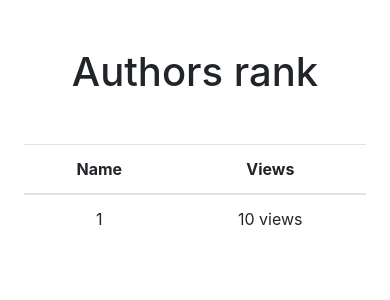
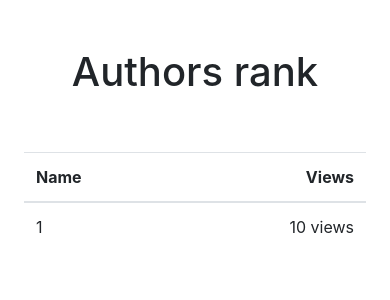
Before and after one commit to charlesferreira/fsnd-log-analysis, a Flask app: page /authors in a window 390 px wide. Shown: the part 80-380 px from the top of the page. Run offline with Flask 2, Linux system fonts and the light colour scheme; a database or web service that is not in the repository returns one stand-in record (values such as "Sample title"); some libraries are stand-ins or nearby versions.

Commit message:
Improve tables UI for better responsiveness

```diff
--- a/templates/_report.html
+++ b/templates/_report.html
@@ -3,7 +3,10 @@
 {% block main %}
 <h1>{{ title }}</h1>
 
-<table class="table report-table">
+<div class="row">
+    <div class="col-md-10 offset-md-1 col-lg-8 offset-lg-2">
+
+        <table class="table table-hover report-table">
             <thead>
             <tr>
                 {% block table_columns %}{% endblock %}
@@ -14,4 +17,7 @@
             {% block table_rows %}{% endblock %}
             </tbody>
         </table>
+
+    </div>
+</div>
 {% endblock %}
--- a/templates/reports/authors.html
+++ b/templates/reports/authors.html
@@ -1,15 +1,15 @@
 {% extends '_report.html' %}
 
 {% block table_columns %}
-    <th>Name</th>
-    <th>Views</th>
+    <th class="text-left">Name</th>
+    <th class="text-right">Views</th>
 {% endblock %}
 
 {% block table_rows %}
 {% for row in data %}
     <tr>
-        <td>{{ ' {} '.format(row[0]) }}</td>
-        <td>{{ '{:,}'.format(row[1]) }} views</td>
+        <td class="text-left">{{ ' {} '.format(row[0]) }}</td>
+        <td class="text-right">{{ '{:,}'.format(row[1]) }} views</td>
     </tr>
 {% endfor %}
 {% endblock %}
```
Also changed, not shown: templates/reports/articles.html (+4 -4 lines). Lines whose indentation alone changed are shown as unchanged.
